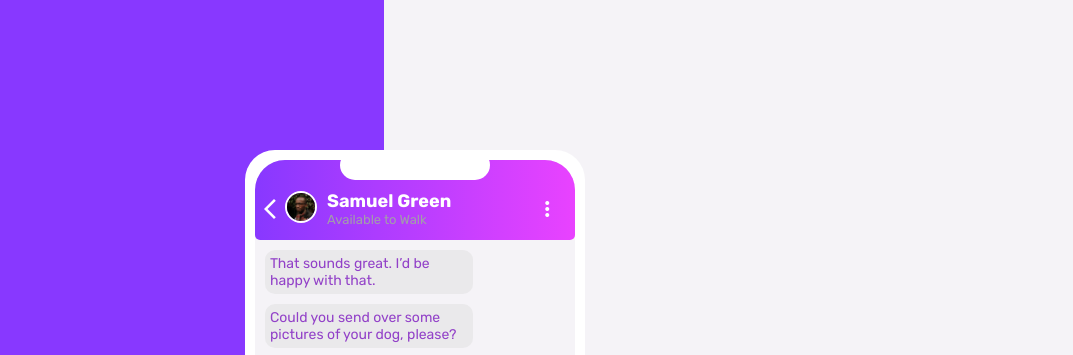
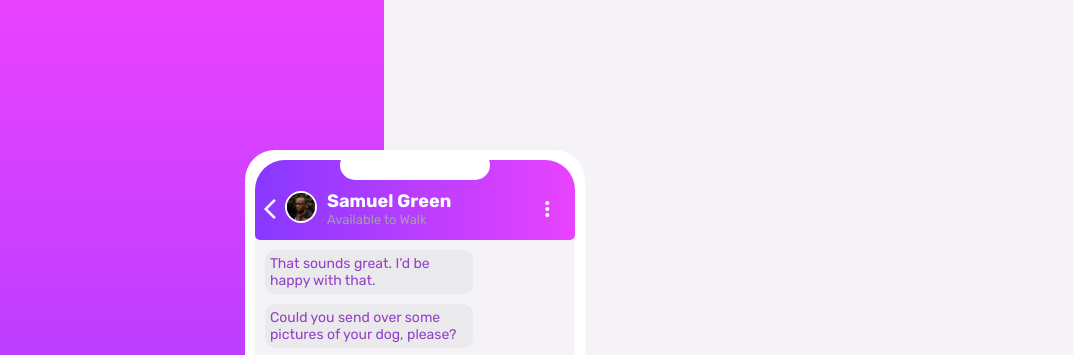
Before and after one commit to saifuldt/Frontend-Mentor-Chat-app-CSS-illustration, a plain HTML site: page index.html in a window 1280 px wide. Shown: the top 355 px of the page, without its empty margins (0-1073 px from the left). Drawn offline with nearby package versions, Linux system fonts and the light colour scheme.

Commit message:
chat app update css

```diff
--- a/style.css
+++ b/style.css
@@ -146,7 +146,7 @@ span.material-symbols-outlined{ float: right;
         margin-left: 100px;
       }
       .bg-color{
-        background-color: hsl(264, 100%, 61%);
+        background: linear-gradient(0deg, hsl(264, 100%, 61%) 0%, hsl(293, 100%, 63%) 100%);
         width: 30%;
         height: 100%;
         position:absolute;
```
